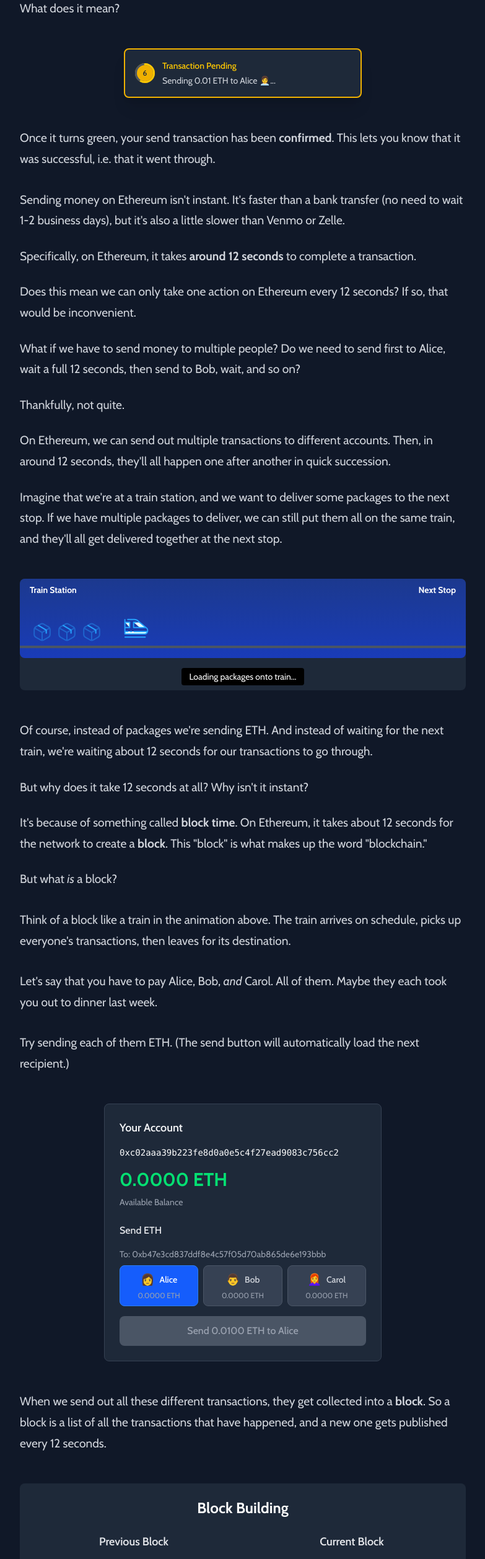
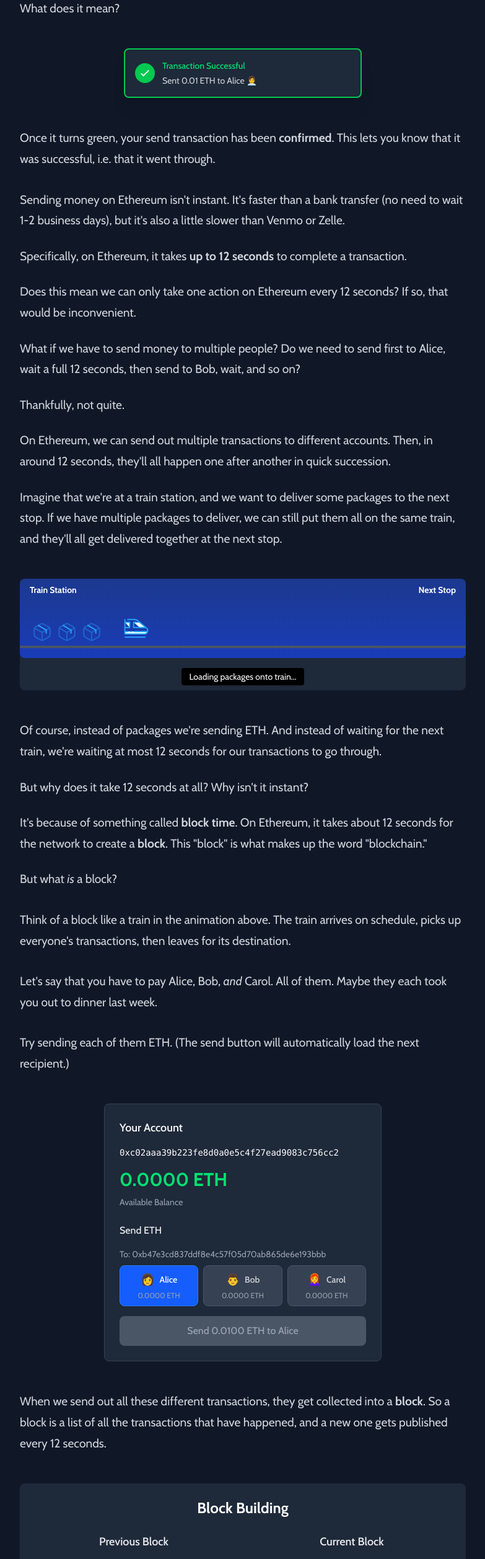
Before and after one commit to sudo-owen/explain-eth, a React (Vite) app: page /intro in a window 1280 px wide. Shown: the part 2840-5356 px from the top of the page at 62% size, without its empty margins (248-1031 px from the left). Built offline with nearby package versions, Linux system fonts and the light colour scheme.

Commit message:
make snappier

```diff
--- a/src/components/BlockAnimation.tsx
+++ b/src/components/BlockAnimation.tsx
@@ -171,12 +171,13 @@ const BlockContainer: React.FC<BlockContainerProps> = ({
     if (blockStartTime && transactions.length > 0) {
       return (
         <CircularCountdown
-          duration={12000}
+          duration={6000}
           startTime={blockStartTime}
           size={20}
           strokeWidth={2}
           theme="ethereum"
           className="sm:w-6 sm:h-6"
+          displayScale={2}
         />
       )
     }
@@ -302,21 +303,21 @@ const BlockAnimation: React.FC = () => {
         timeoutsRef.current.push(timeoutId)
       }
 
-      // Phase 2: Wait for confirmation (12 seconds from first transaction)
+      // Phase 2: Wait for confirmation (6 seconds from first transaction)
       const confirmTimeout = setTimeout(() => {
         setPhase('confirming')
         setIsConfirmed(true)
-      }, 12000)
+      }, 6000)
       timeoutsRef.current.push(confirmTimeout)
 
-      // Phase 3: Move block to the right (after 13 seconds)
+      // Phase 3: Move block to the right (after 7 seconds)
       const moveTimeout = setTimeout(() => {
         setPhase('moving')
         setIsMoving(true)
-      }, 13000)
+      }, 7000)
       timeoutsRef.current.push(moveTimeout)
 
-      // Phase 4: Complete the move and update previous block (after 15 seconds)
+      // Phase 4: Complete the move and update previous block (after 9 seconds)
       const completeTimeout = setTimeout(() => {
         // Move current block to previous
         setPreviousBlock([...allTransactions])
@@ -333,7 +334,7 @@ const BlockAnimation: React.FC = () => {
           runBlockCycle()
         }, 1000)
         timeoutsRef.current.push(nextCycleTimeout)
-      }, 15000)
+      }, 9000)
       timeoutsRef.current.push(completeTimeout)
     }
 
--- a/src/components/CircularCountdown.tsx
+++ b/src/components/CircularCountdown.tsx
@@ -8,6 +8,7 @@ interface CircularCountdownProps {
   className?: string
   theme?: 'ethereum' | 'rollup'
   hideValue?: boolean // Option to hide the countdown number
+  displayScale?: number // Scale factor for displayed countdown (e.g., 2 to show 12 seconds for 6 second duration)
 }
 
 const CircularCountdown: React.FC<CircularCountdownProps> = ({
@@ -17,7 +18,8 @@ const CircularCountdown: React.FC<CircularCountdownProps> = ({
   strokeWidth = 2,
   className = '',
   theme = 'ethereum',
-  hideValue = false
+  hideValue = false,
+  displayScale = 1
 }) => {
   const [progress, setProgress] = useState(0)
   const [timeLeft, setTimeLeft] = useState(duration)
@@ -45,7 +47,7 @@ const CircularCountdown: React.FC<CircularCountdownProps> = ({
   const strokeDasharray = circumference
   const strokeDashoffset = circumference - (progress / 100) * circumference
 
-  const seconds = Math.ceil(timeLeft / 1000)
+  const seconds = Math.ceil((timeLeft / 1000) * displayScale)
 
   const getThemeColors = () => {
     if (theme === 'rollup') {
--- a/src/components/DummyTransactionModal.tsx
+++ b/src/components/DummyTransactionModal.tsx
@@ -12,15 +12,15 @@ const DummyTransactionModal: React.FC = () => {
       setPhase('pending')
       setStartTime(new Date())
 
-      // After 12 seconds, show confirmed
+      // After 6 seconds, show confirmed
       setTimeout(() => {
         setPhase('confirmed')
-      }, 12000)
+      }, 6000)
 
       // After 3 more seconds, restart the cycle
       setTimeout(() => {
         cycle()
-      }, 15000)
+      }, 9000)
     }
 
     cycle()
@@ -39,11 +39,12 @@ const DummyTransactionModal: React.FC = () => {
         }`}>
           {isPending ? (
             <CircularCountdown
-              duration={12000}
+              duration={6000}
               startTime={startTime}
               size={32}
               strokeWidth={3}
               theme="ethereum"
+              displayScale={2}
             />
           ) : (
             <svg className="w-5 h-5 text-white" fill="none" stroke="currentColor" viewBox="0 0 24 24">
--- a/src/components/Navigation.tsx
+++ b/src/components/Navigation.tsx
@@ -23,7 +23,7 @@ const Navigation: React.FC<NavigationProps> = ({ className = '' }) => {
 
   // Scroll to top whenever the location changes
   useEffect(() => {
-    window.scrollTo({ top: 0, behavior: 'smooth' })
+    window.scrollTo({ top: 0, behavior: 'instant' })
   }, [location.pathname])
 
   const handleBack = () => {
@@ -42,7 +42,30 @@ const Navigation: React.FC<NavigationProps> = ({ className = '' }) => {
   const nextPage = canGoForward ? pages[currentPage + 1] : null
 
   return (
-    <div className={`mt-16 pt-8 border-t border-gray-700 ${className}`}>
+    <div className={`mt-16 pt-8 pb-24 border-t border-gray-700 ${className}`}>
+      {/* Mobile: Page Indicator on top row */}
+      <div className="flex justify-center items-center mb-4 md:hidden">
+        <div className="flex items-center space-x-4">
+          <span className="text-gray-400 text-sm">
+            {currentPage + 1} of {pages.length}
+          </span>
+          <div className="flex space-x-2">
+            {pages.map((_, index) => (
+              <div
+                key={index}
+                className={`w-2 h-2 rounded-full ${
+                  index === currentPage ? 'bg-blue-500' : 'bg-gray-600'
+                }`}
+              />
+            ))}
+          </div>
+          <span className="text-gray-300 text-sm font-medium">
+            {pages[currentPage]?.title || 'Unknown'}
+          </span>
+        </div>
+      </div>
+
+      {/* Navigation buttons row */}
       <div className="flex justify-between items-center">
         {/* Back Button */}
         {canGoBack ? (
@@ -56,8 +79,8 @@ const Navigation: React.FC<NavigationProps> = ({ className = '' }) => {
           <div className="px-4 py-2"></div> // Empty space to maintain layout
         )}
 
-        {/* Page Indicator */}
-        <div className="flex items-center space-x-4">
+        {/* Desktop: Page Indicator in center */}
+        <div className="hidden md:flex items-center space-x-4">
           <span className="text-gray-400 text-sm">
             {currentPage + 1} of {pages.length}
           </span>
--- a/src/components/TransactionHistory.tsx
+++ b/src/components/TransactionHistory.tsx
@@ -47,6 +47,7 @@ const TransactionHistory: React.FC<TransactionHistoryProps> = ({ transactions, t
           size={24}
           strokeWidth={2}
           theme={theme}
+          displayScale={2}
         />
       )
     }
--- a/src/components/TransactionHistoryOverlay.tsx
+++ b/src/components/TransactionHistoryOverlay.tsx
@@ -41,6 +41,7 @@ const TransactionHistoryOverlay: React.FC<TransactionHistoryOverlayProps> = ({
           size={20}
           strokeWidth={2}
           theme="ethereum"
+          displayScale={2}
         />
       )
     }
--- a/src/components/TransactionModal.tsx
+++ b/src/components/TransactionModal.tsx
@@ -55,6 +55,7 @@ const TransactionModal: React.FC<TransactionModalProps> = ({
                   size={32}
                   strokeWidth={3}
                   theme={pendingTransaction.chain === 'rollup' ? 'rollup' : 'ethereum'}
+                  displayScale={pendingTransaction.chain === 'rollup' ? 1 : 2}
                 />
               )
             ) : type === 'success' ? (
--- a/src/hooks/useBlockchain.ts
+++ b/src/hooks/useBlockchain.ts
@@ -80,11 +80,11 @@ export const useBlockchain = () => {
     return () => clearInterval(earningsInterval)
   }, [])
 
-  // Update NFT prices every 12 seconds
+  // Update NFT prices every 6 seconds
   useEffect(() => {
     const priceInterval = setInterval(() => {
       updateNFTPrices()
-    }, 12000) // Update every 12 seconds
+    }, 6000) // Update every 6 seconds
 
     return () => clearInterval(priceInterval)
   }, [])
--- a/src/pages/IntroPage.tsx
+++ b/src/pages/IntroPage.tsx
@@ -137,7 +137,7 @@ const IntroPage: React.FC = () => {
             </p>
 
             <p className="text-gray-300 leading-relaxed mb-6">
-              Specifically, on Ethereum, it takes <b>around 12 seconds</b> to complete a transaction.
+              Specifically, on Ethereum, it takes <b>up to 12 seconds</b> to complete a transaction.
             </p>
 
             <p className="text-gray-300 leading-relaxed mb-6">
@@ -166,7 +166,7 @@ const IntroPage: React.FC = () => {
             </div>
 
             <p className="text-gray-300 leading-relaxed mb-6">
-              Of course, instead of packages we're sending ETH. And instead of waiting for the next train, we're waiting about 12 seconds for our transactions to go through.
+              Of course, instead of packages we're sending ETH. And instead of waiting for the next train, we're waiting at most 12 seconds for our transactions to go through.
             </p>
 
             <p className="text-gray-300 leading-relaxed mb-6">
--- a/src/utils/transactions.ts
+++ b/src/utils/transactions.ts
@@ -1,6 +1,6 @@
 import { ChainState, NFT } from '../types/blockchain'
 
-export const TRANSACTION_DURATION = 12000 // 12 seconds in milliseconds
+export const TRANSACTION_DURATION = 6000 // 6 seconds in milliseconds (displays as 12 second countdown)
 export const ROLLUP_TRANSACTION_DURATION = 400 // 400ms for rollup
 export const EARNINGS_RATE = 0.01 // 1% per second
 export const EARNINGS_INTERVAL = 1000 // 1 second in milliseconds
```
